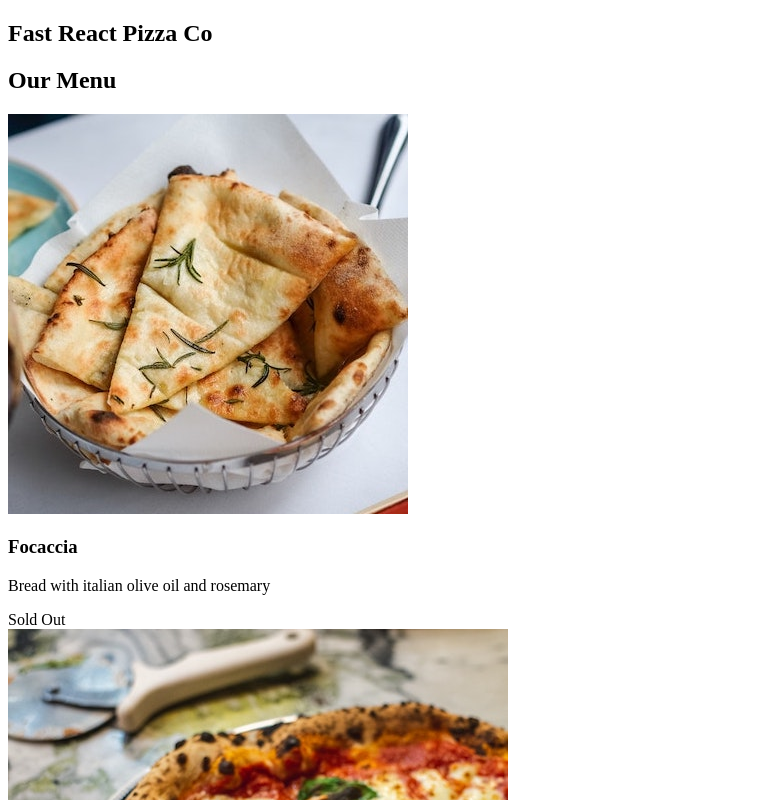
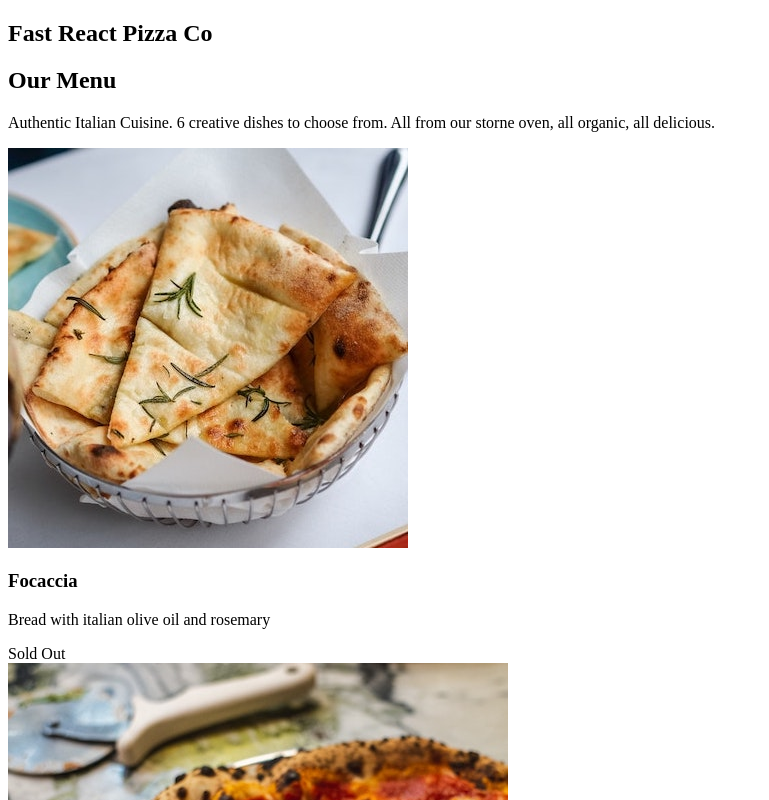
Before and after one commit to yukijina/pizza-menu-app, a React (Create React App) app: page / in a window 1280 px wide. Shown: the top 800 px of the page, without its empty margins (0-769 px from the left). Built offline with nearby package versions, Linux system fonts and the light colour scheme.

Commit message:
added menu introduction and fragment

```diff
--- a/src/components/Menu.js
+++ b/src/components/Menu.js
@@ -6,13 +6,22 @@ export default function Menu() {
   return (
     <main>
       <h2>Our Menu</h2>
-      <div>
-        {pizzaData.length !== 0 ? (
-          pizzaData.map((pizza) => <Pizza pizza={pizza} key={pizza.name} />)
-        ) : (
-          <p>We're still working on our menu. Please come back later 🍕</p>
-        )}
-      </div>
+      {pizzaData.length !== 0 ? (
+        <>
+          <p>
+            Authentic Italian Cuisine. 6 creative dishes to choose from. All
+            from our storne oven, all organic, all delicious.
+          </p>
+
+          <>
+            {pizzaData.map((pizza) => (
+              <Pizza pizza={pizza} key={pizza.name} />
+            ))}
+          </>
+        </>
+      ) : (
+        <p>We're still working on our menu. Please come back later 🍕</p>
+      )}
     </main>
   );
 }
```
